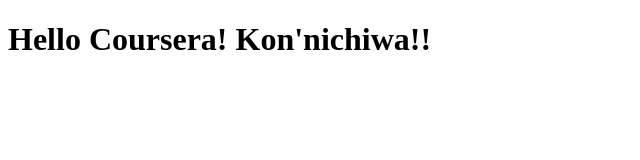
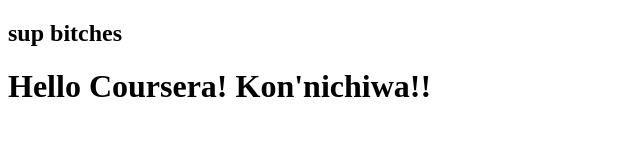
Before and after one commit to LazyOtaku/Coursera-test, a plain HTML site: page site/index.html in a window 1280 px wide. Shown: the whole page, without its empty margins (0-640 px from the left). Drawn offline with Linux system fonts and the light colour scheme.

Commit message:
Update index.html

```diff
--- a/site/index.html
+++ b/site/index.html
@@ -4,6 +4,7 @@
 	<title>Hello Coursera!</title>
 </head>
 <body>
+	<h2>sup bitches</h2>
 <h1>Hello Coursera! Kon'nichiwa!!</h1>
 </body>
 </html>
```
